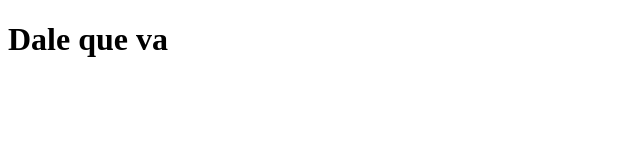
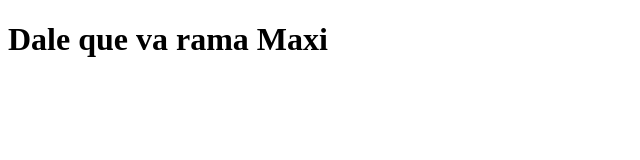
Before and after one commit to noklerhenry/demoNokler, a plain HTML site: page prueba/index.html in a window 1280 px wide. Shown: the whole page, without its empty margins (0-640 px from the left). Drawn offline with Linux system fonts and the light colour scheme.

Commit message:
Update index.html

```diff
--- a/prueba/index.html
+++ b/prueba/index.html
@@ -7,6 +7,6 @@
     <title>Document</title>
 </head>
 <body>
-    <h1>Dale que va</h1>
+    <h1>Dale que va rama Maxi</h1>
 </body>
 </html>
```
